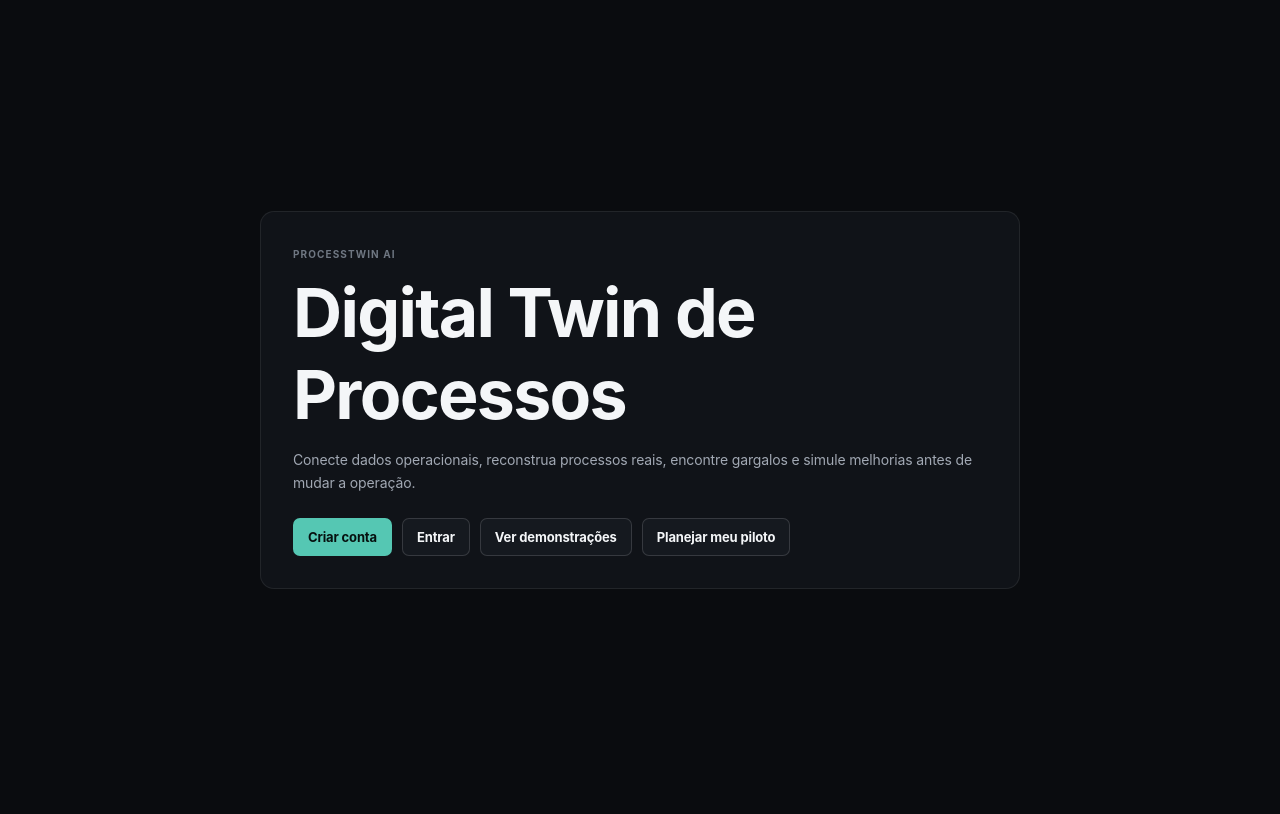
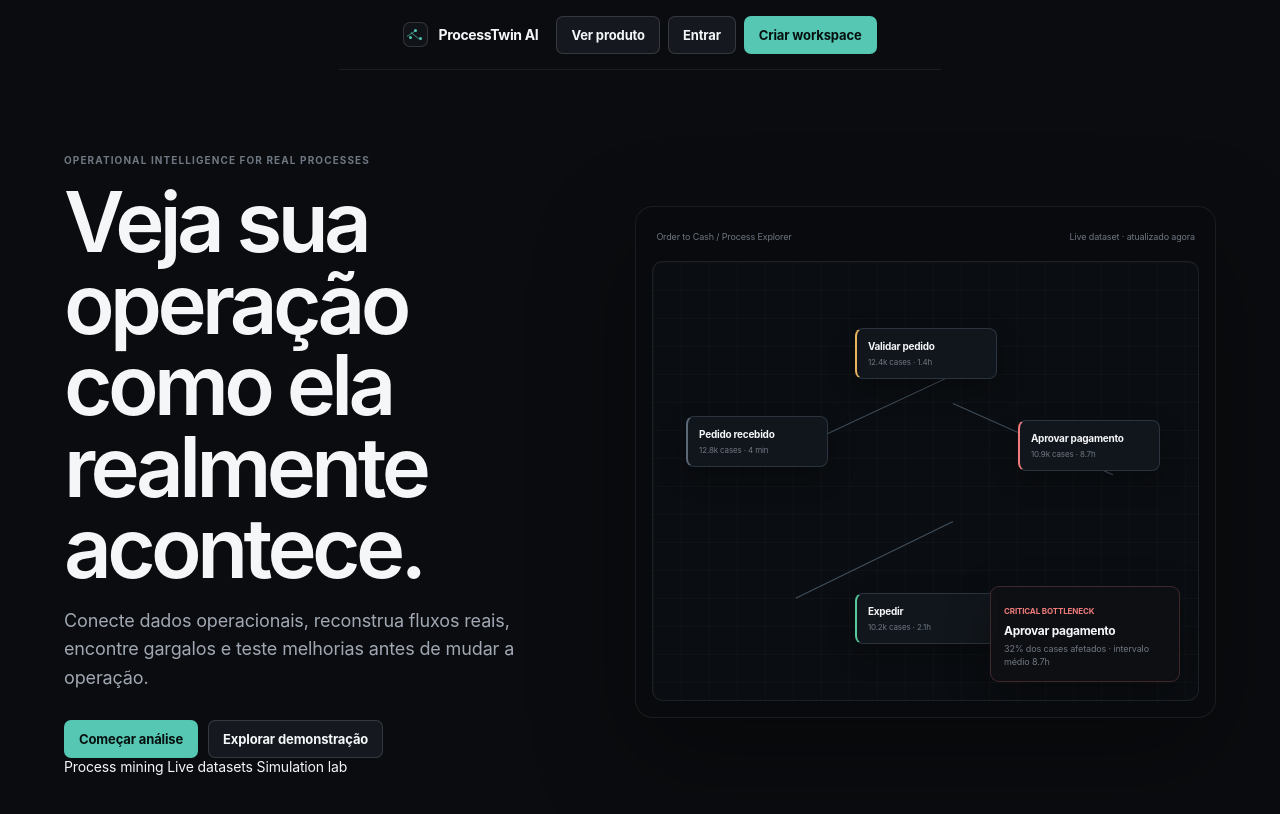
Before and after one commit to gamonalmatheus8-design/ProcessTwin, a Next.js app: page / in a window 1280 px wide. Shown: the top 814 px of the page. Built offline with nearby package versions, Linux system fonts and the light colour scheme.

Commit message:
feat(ui): migrate core journeys to premium application shell

```diff
--- a/src/app/page.tsx
+++ b/src/app/page.tsx
@@ -2,27 +2,57 @@
 
 export default function Home() {
   return (
-    <main>
-      <section className="card">
-        <span className="eyebrow">ProcessTwin AI</span>
-        <h1>Digital Twin de Processos</h1>
-        <p>
-          Conecte dados operacionais, reconstrua processos reais, encontre
-          gargalos e simule melhorias antes de mudar a operação.
-        </p>
-        <div className="actions home-actions">
-          <Link className="button" href="/auth?mode=signup">
-            Criar conta
-          </Link>
-          <Link className="button secondary" href="/auth">
-            Entrar
-          </Link>
-          <Link className="button secondary" href="/demo/center">
-            Ver demonstrações
-          </Link>
-          <Link className="button secondary" href="/pilot">
-            Planejar meu piloto
-          </Link>
+    <main className="pt-home">
+      <nav className="pt-home-nav" aria-label="Navegação pública">
+        <Link className="pt-home-brand" href="/">
+          <span className="pt-brand-mark" aria-hidden="true"><i /><i /><i /></span>
+          <strong>ProcessTwin AI</strong>
+        </Link>
+        <div className="pt-home-nav-actions">
+          <Link className="button secondary" href="/demo/center">Ver produto</Link>
+          <Link className="button secondary" href="/auth">Entrar</Link>
+          <Link className="button" href="/auth?mode=signup">Criar workspace</Link>
+        </div>
+      </nav>
+
+      <section className="pt-home-hero">
+        <div className="pt-home-copy">
+          <span className="eyebrow">Operational intelligence for real processes</span>
+          <h1>Veja sua operação como ela realmente acontece.</h1>
+          <p>
+            Conecte dados operacionais, reconstrua fluxos reais, encontre gargalos
+            e teste melhorias antes de mudar a operação.
+          </p>
+          <div className="actions">
+            <Link className="button" href="/auth?mode=signup">Começar análise</Link>
+            <Link className="button secondary" href="/demo/center">Explorar demonstração</Link>
+          </div>
+          <div className="pt-proof-line" aria-label="Principais capacidades">
+            <span><i /> Process mining</span>
+            <span><i /> Live datasets</span>
+            <span><i /> Simulation lab</span>
+          </div>
+        </div>
+
+        <div className="pt-product-frame" aria-label="Prévia do Process Explorer">
+          <div className="pt-product-toolbar">
+            <span>Order to Cash / Process Explorer</span>
+            <span>Live dataset · atualizado agora</span>
+          </div>
+          <div className="pt-product-canvas">
+            <span className="pt-product-line a" />
+            <span className="pt-product-line b" />
+            <span className="pt-product-line c" />
+            <div className="pt-product-node one"><strong>Pedido recebido</strong><small>12.8k cases · 4 min</small></div>
+            <div className="pt-product-node two"><strong>Validar pedido</strong><small>12.4k cases · 1.4h</small></div>
+            <div className="pt-product-node three"><strong>Aprovar pagamento</strong><small>10.9k cases · 8.7h</small></div>
+            <div className="pt-product-node four"><strong>Expedir</strong><small>10.2k cases · 2.1h</small></div>
+            <div className="pt-product-insight">
+              <span>Critical bottleneck</span>
+              <strong>Aprovar pagamento</strong>
+              <small>32% dos cases afetados · intervalo médio 8.7h</small>
+            </div>
+          </div>
         </div>
       </section>
     </main>
```
Also changed, not shown: src/app/auth/page.tsx (+22 -5 lines), src/app/processes/[processId]/explorer/page.tsx (+10 -16 lines), src/app/processes/[processId]/page.tsx (+56 -33 lines), src/app/processes/[processId]/simulation/page.tsx (+12 -19 lines), src/app/processes/new/page.tsx (+19 -1 lines).
